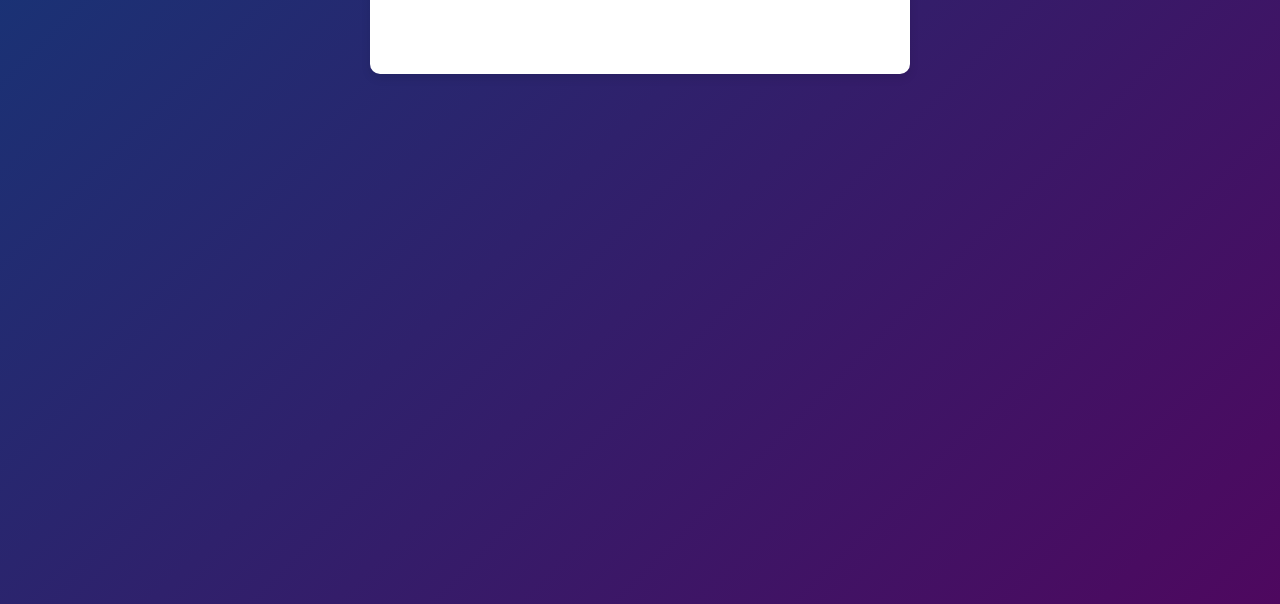
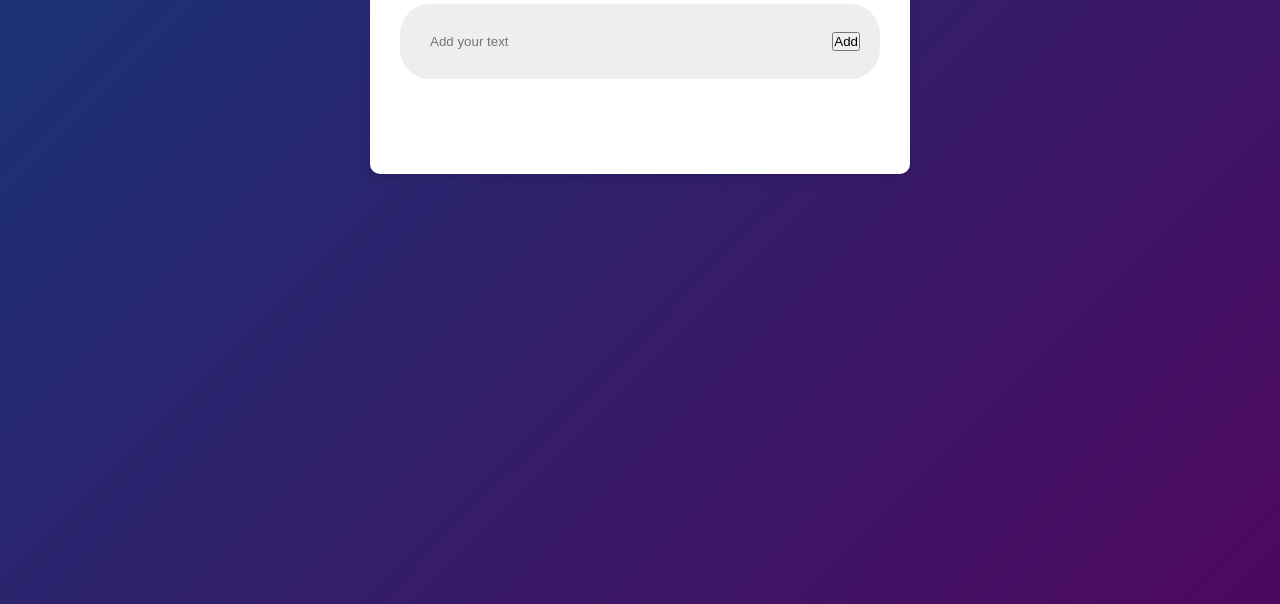
Before and after one commit to Neshanpro/To-do-list-app, a plain HTML site: page index.html in a window 1280 px wide. Shown: the part 196-800 px from the top of the page. Drawn offline with Linux system fonts and the light colour scheme.

Commit message:
added input and button

```diff
--- a/index.html
+++ b/index.html
@@ -12,6 +12,10 @@
     <div class="container">
         <div class="todo-app">
             <h2>To-Do List <img src="images/icon.png" alt="logo"></h2>
+            <div class="row">
+                <input type="text" id="input-box" placeholder="Add your text">
+                <button>Add</button>
+            </div>
         </div>
     </div>
 </body>
--- a/style.css
+++ b/style.css
@@ -29,3 +29,19 @@ padding: 10px;
     width: 30px;
     margin-left: 10px;
 }
+.row{
+    display: flex;
+    justify-content: space-between;
+    align-items: center;
+    background: #edeef0;
+    padding: 20px;
+    border-radius: 30px;
+    margin-bottom: 25px;
+}
+input{
+    flex: 1;
+    border: none;
+    outline: none;
+    padding: 10px;
+    background: transparent;
+}
```
